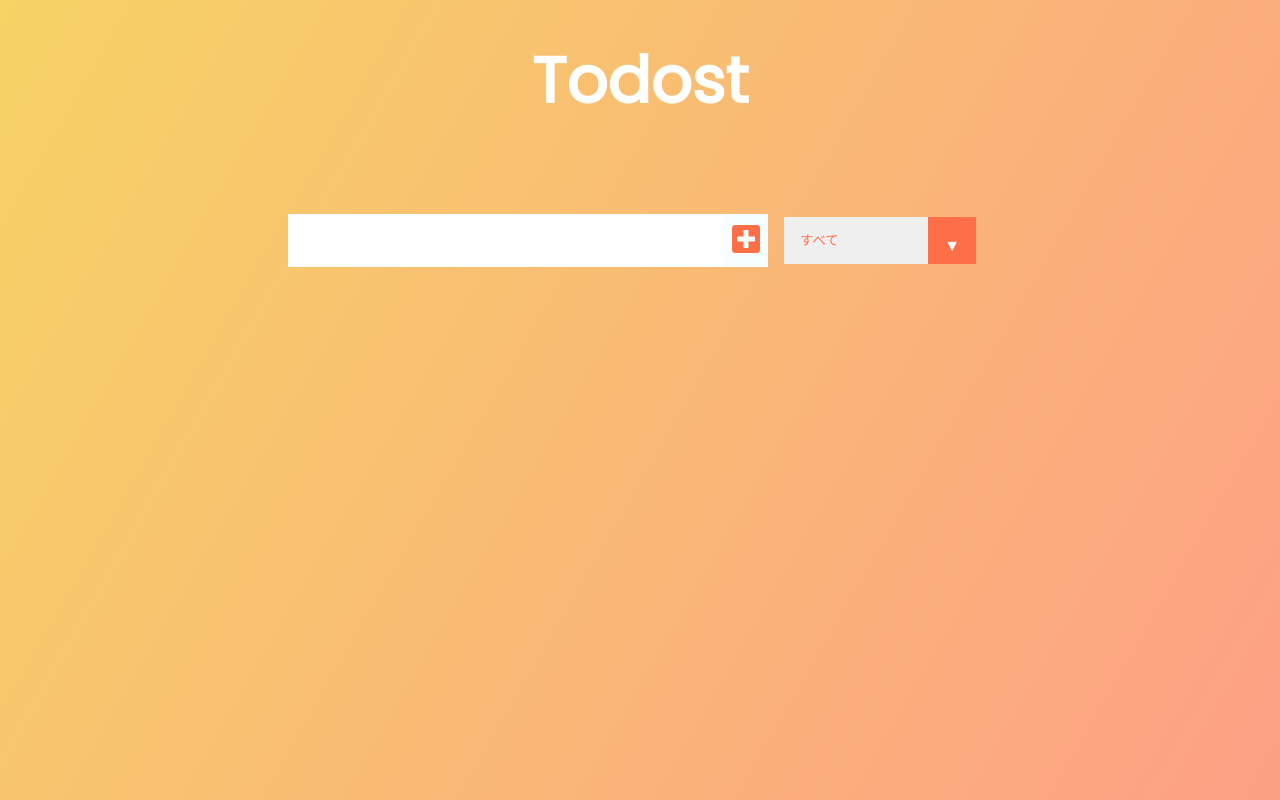
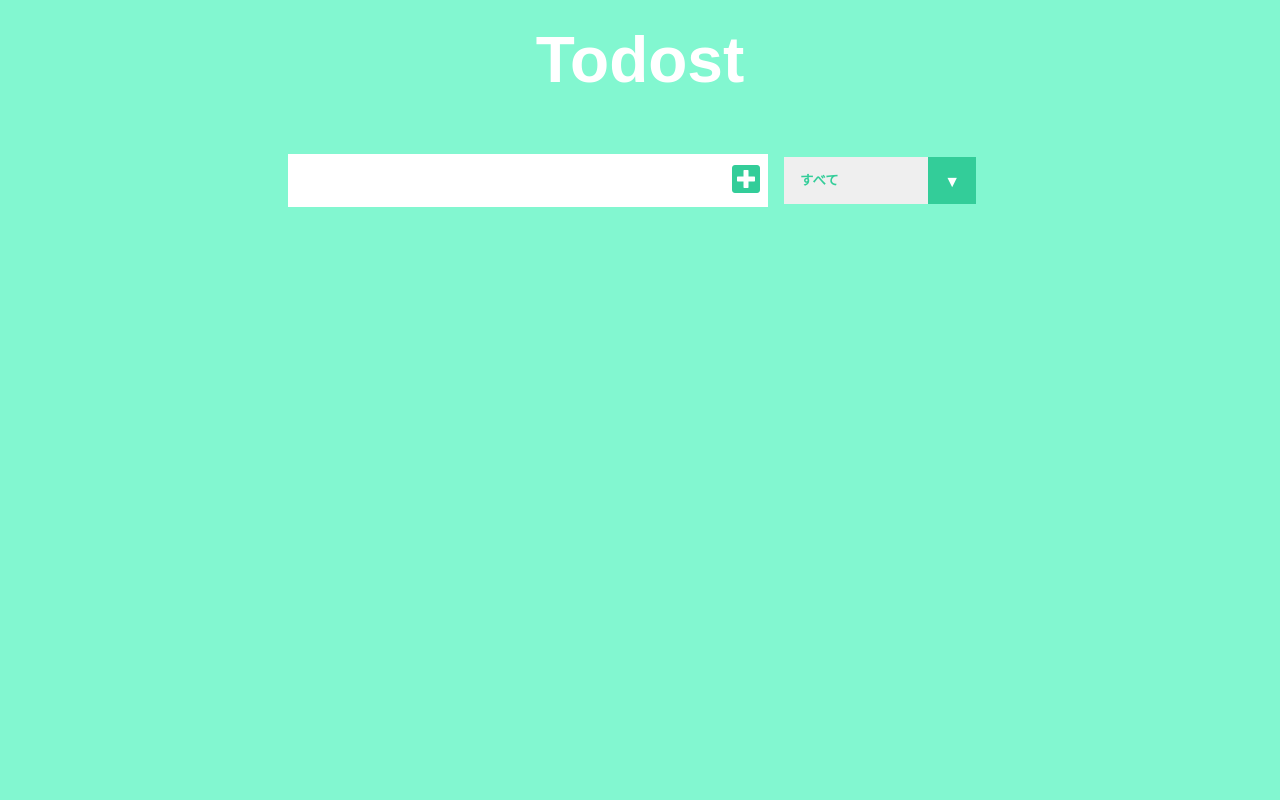
Before and after one commit to Taisei-rgb/todost-29671, a React (Create React App) app: page / in a window 1280 px wide. Built offline with nearby package versions, Linux system fonts and the light colour scheme.

Commit message:
cssの変更

```diff
--- a/src/App.css
+++ b/src/App.css
@@ -4,9 +4,10 @@
   box-sizing: border-box;
 }
 body {
-  background-image: linear-gradient(120deg, #f6d365 0%, #fda085 100%);
+  background-color: #16f1a888;
   color: white;
-  font-family: "Poppins", sans-serif;
+  font-family: "Yu Gothic Medium", "游ゴシック Medium", YuGothic, "游ゴシック体",
+  "ヒラギノ角ゴ Pro W3", "メイリオ", sans-serif;
   min-height: 100vh;
 }
 header {
@@ -15,7 +16,7 @@ header {
 
 header,
 form {
-  min-height: 20vh;
+  min-height: 15vh;
   display: flex;
   justify-content: center;
   align-items: center;
@@ -28,13 +29,13 @@ form button {
   background: white;
 }
 form button {
-  color: #ff6f47;
-  background: #f7fffe;
+  color: #33cd99;
+  background: white;
   cursor: pointer;
   transition: all 0.3s ease;
 }
 form button:hover {
-  background: #ff6f47;
+  background: #33cd99;
   color: white;
 }
 .todo-container {
@@ -75,7 +76,7 @@ form button:hover {
   font-size: 1rem;
 }
 .complete-btn {
-  background: rgb(11, 212, 162);
+  background: #33cd99;
 }
 .todo-item {
   padding: 0rem 0.5rem;
@@ -115,8 +116,11 @@ select {
   overflow: hidden;
 }
 select {
-  color: #ff6f47;
-  font-family: "Poppins", sans-serif;
+  color: #33cd99;
+  font-family: "Yu Gothic Medium", "游ゴシック Medium", YuGothic, "游ゴシック体",
+  "ヒラギノ角ゴ Pro W3", "メイリオ", sans-serif;
+  text-transform: none;
+  font-weight: bold;
   cursor: pointer;
   width: 12rem;
 }
@@ -127,7 +131,7 @@ select {
   top: 0;
   right: 0;
   padding: 1rem;
-  background: #ff6f47;
+  background: #33cd99;
   cursor: pointer;
   pointer-events: none;
 }
--- a/src/App.js
+++ b/src/App.js
@@ -12,7 +12,12 @@ function App() {
   const [filteredTodos, setFilteredTodos] = useState([]);
 
   useEffect(() => {
+    getLocalTodos();
+  }, []);
+
+  useEffect(() => {
     filterHandler();
+    saveLocalTodos();
   }, [todos, status]);
 
   const filterHandler = () => {
@@ -30,12 +35,17 @@ function App() {
   }
 
   const saveLocalTodos = () => {
-    if(localStorage.getItems("todos") === null){
+      localStorage.setItem("todos", JSON.stringify(todos));
+  };
+  const getLocalTodos = () => {
+    if(localStorage.getItem("todos") === null){
       localStorage.setItem("todos", JSON.stringify([]));
     } else {
-      localStorage.setItem("todos", JSON.stringify(todos));
+      let todoLocal = JSON.parse(localStorage.getItem("todos"));
+      setTodos(todoLocal);
     }
-  }
+  };
+
 
   return (
     <div className="App">
```
